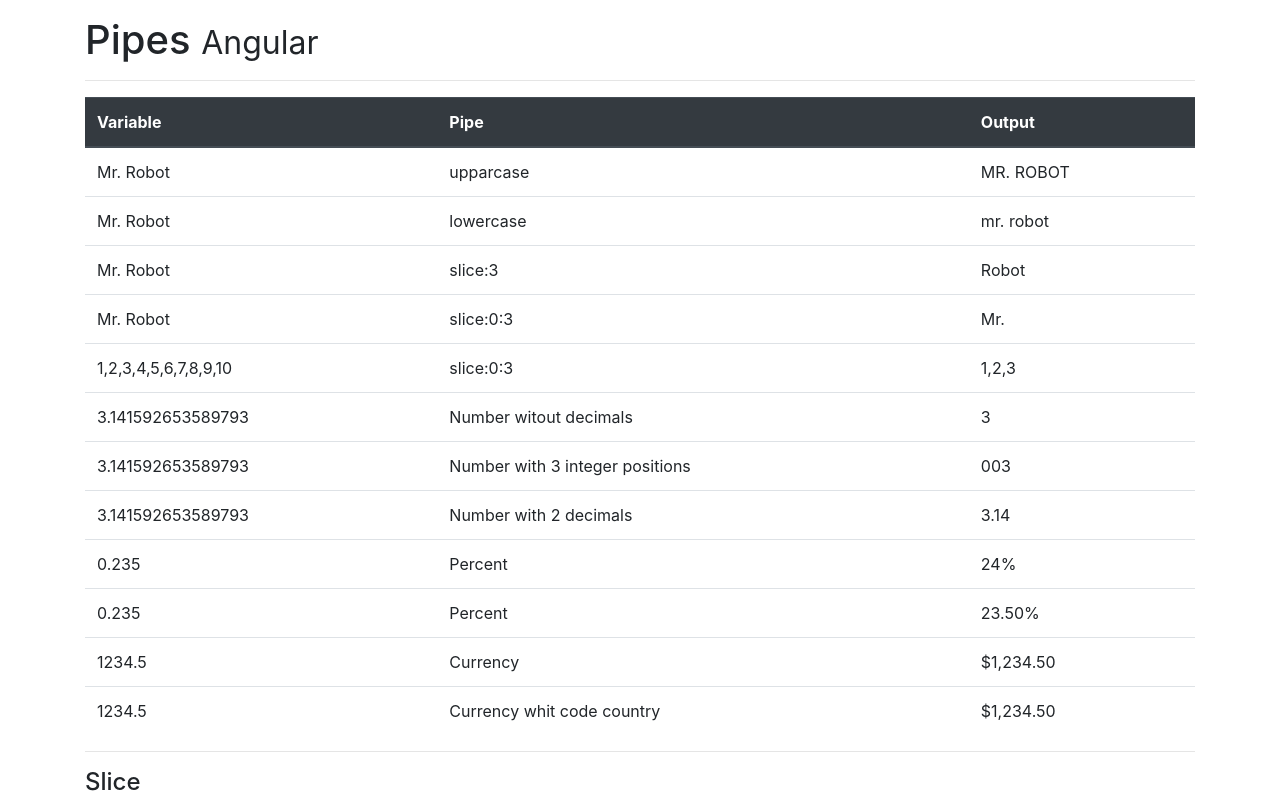
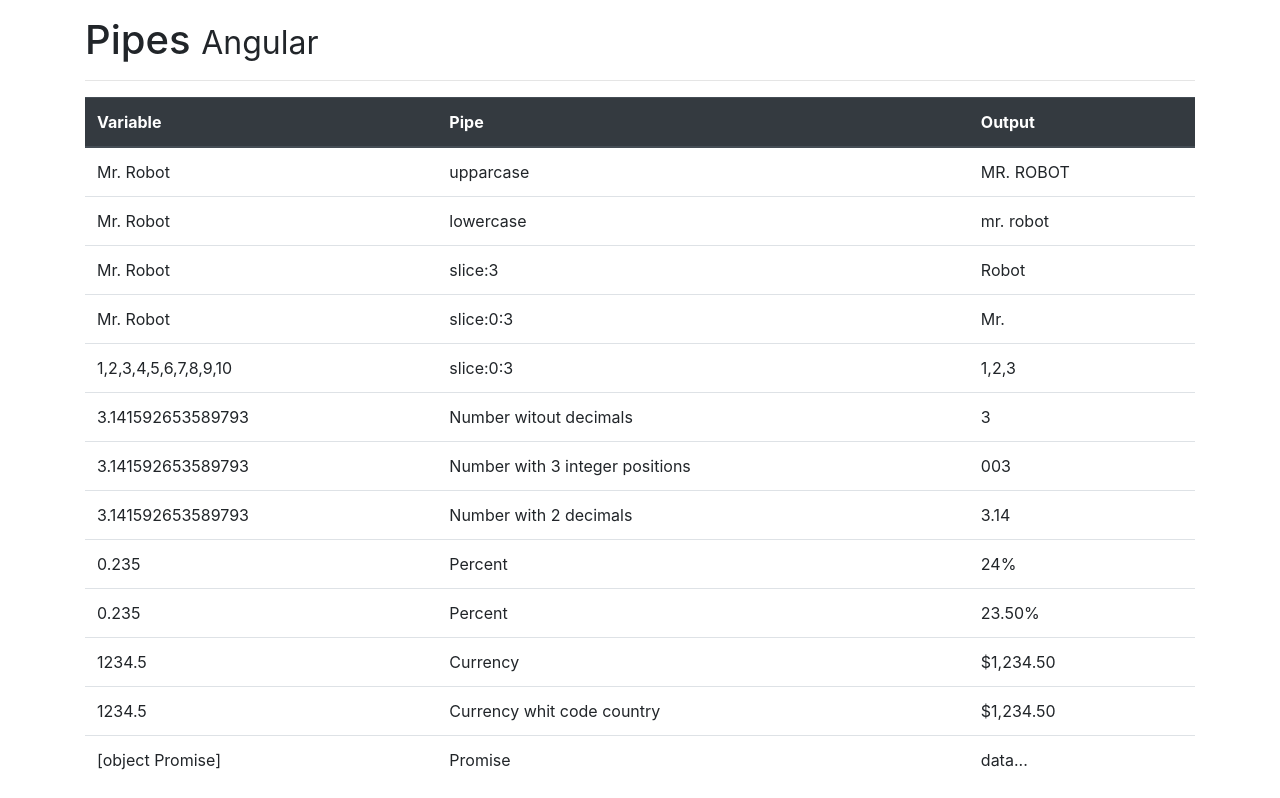
Before and after one commit to IsaacRh/angular-pipes, an Angular app: page / in a window 1280 px wide. Shown: the top 798 px of the page. Built offline with nearby package versions, Linux system fonts and the light colour scheme.

Commit message:
[ADD] --Pipe Asyn

```diff
--- a/src/app/app.component.html
+++ b/src/app/app.component.html
@@ -70,6 +70,11 @@
         <td>Currency whit code country</td>
         <td>{{ salary | currency: 'CAD': 'symbol-narrow' }}</td> <!--without decimal-->
       </tr>
+      <tr>
+        <td>{{ valPromise }}</td>
+        <td>Promise</td>
+        <td>{{ valPromise | async }}</td> <!--without decimal-->
+      </tr>
     </table>
 
     <hr>
--- a/src/app/app.component.ts
+++ b/src/app/app.component.ts
@@ -12,6 +12,12 @@
   percentage:number = 0.235;
   salary: number = 1234.5;
 
+  valPromise = new Promise<string>((resolve) => {
+    setTimeout(() =>{
+      resolve("data...");
+    }, 4500);
+  });
+
   hero = {
     name: 'Logan',
     key: 'Wolwerine',
```
